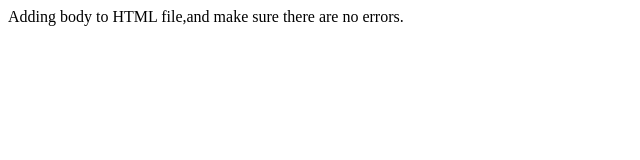
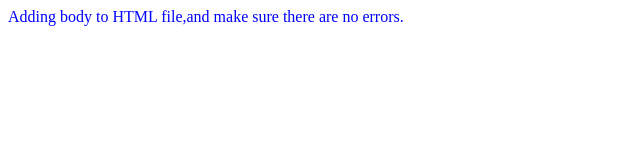
Before and after one commit to suryateja1992/MovieFlix, a plain HTML site: page index.html in a window 1280 px wide. Shown: the whole page, without its empty margins (0-640 px from the left). Drawn offline with Linux system fonts and the light colour scheme.

Commit message:
feat(module-ui):update the styling of body tag

```diff
--- a/index.css
+++ b/index.css
@@ -0,0 +1,3 @@
+body{
+    color:blue;
+}
--- a/index.html
+++ b/index.html
@@ -1,5 +1,6 @@
 <html>
 <head>
+    <link rel="stylesheet" href="index.css" />
 </head>
 
     <body>
```
